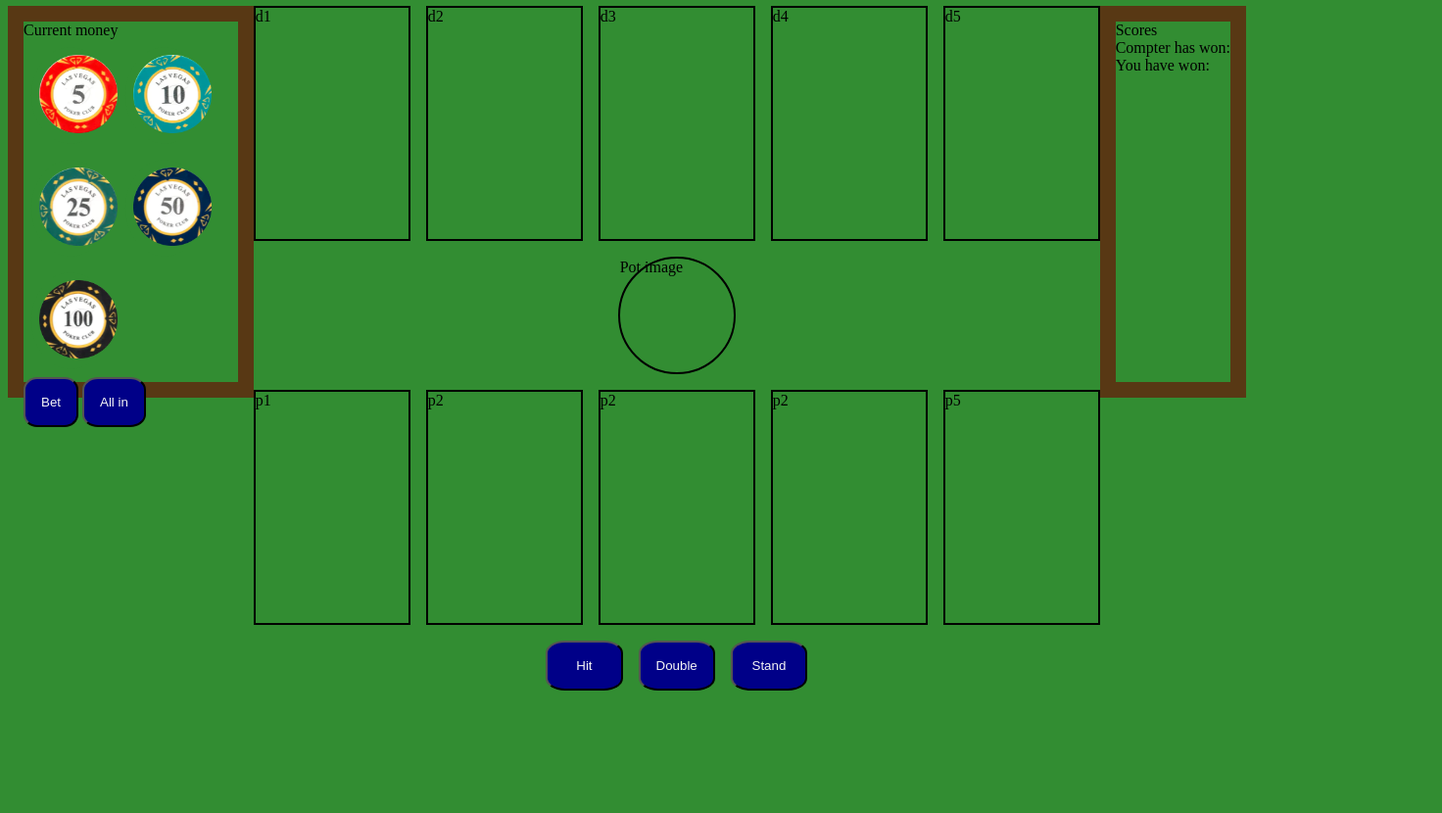
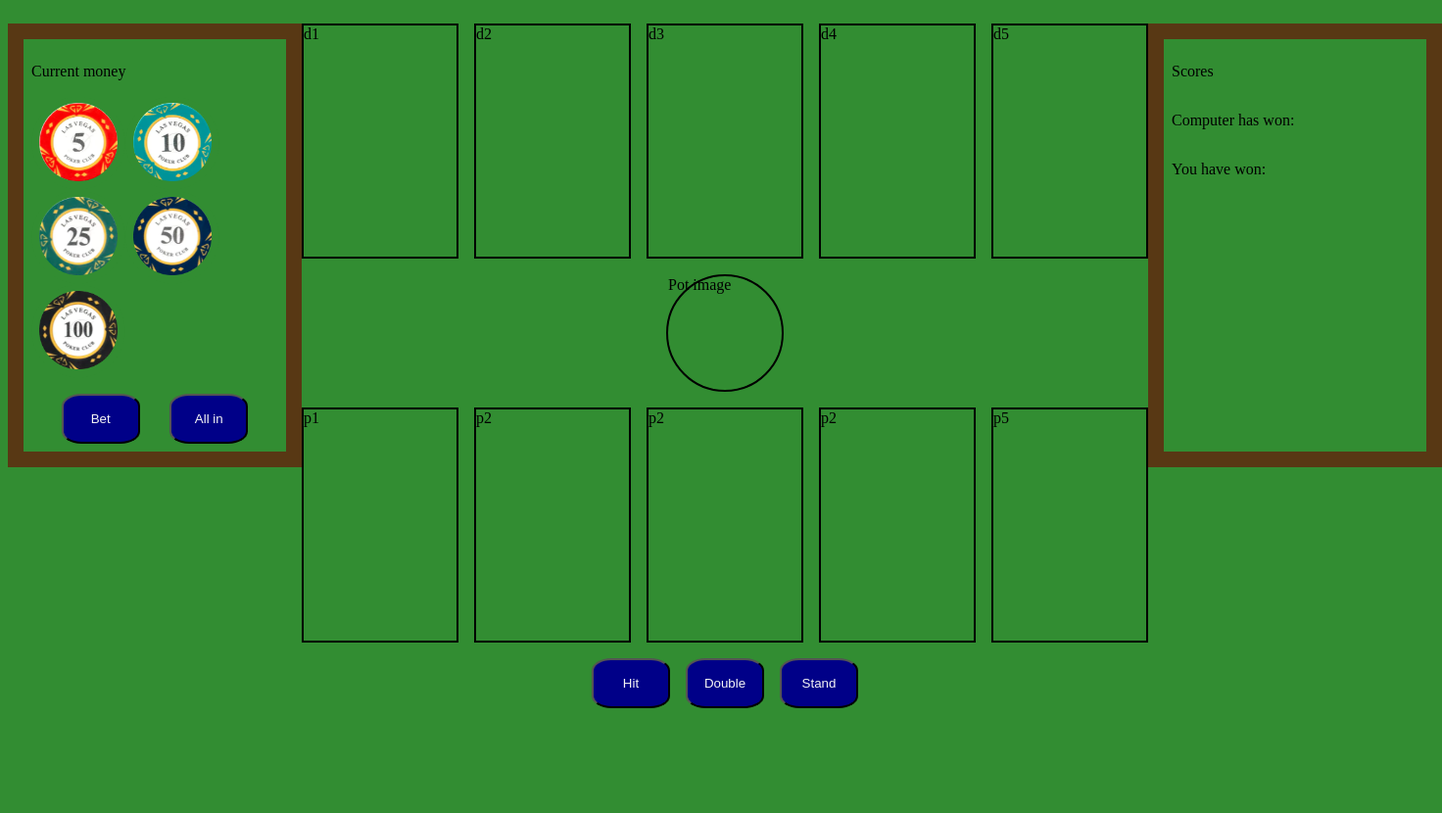
Before and after one commit to MegKM/Blackjack, a plain HTML site: page index.html in a window 1280 px wide. Shown: the part 84-914 px from the top of the page at 98% size, 1472 px wide, since content can reach past the window. Drawn offline with Linux system fonts and the light colour scheme.

Commit message:
Updates to CSS

```diff
--- a/css/style.css
+++ b/css/style.css
@@ -6,7 +6,8 @@
 
 body {
     display: grid;
-    grid-template-columns: 1fr, 2fr, 1fr;
+    grid-template-columns: 300px 1fr 300px;
+    grid-template-rows: 100px 1fr 1fr;
     background-color: rgb(50, 141, 50);
 }
 
@@ -19,6 +20,7 @@ h1 {
 
 #main-board {
     grid-column: 2;
+    grid-row: 2 / span 2;
     min-height: 100vh;
     margin: 0;
     display: flex;
@@ -27,21 +29,32 @@ h1 {
 }
 
 #left-board, #right-board {
-    height: 50vh;
+    display: grid;
+    align-content: start;
+    grid-row: 2;
     border: 2vmin solid rgb(88, 56, 20);
 }
 
 #left-board {
     grid-column: 1;
+    padding: 1vmin;
 }
 
 #right-board {
     grid-column: 3;
+    padding: 1vmin;
 }
 
 #chips {
     display: flex;
     flex-wrap: wrap;
+    padding-bottom: 2vmin;
+}
+
+#buttons-below-chips {
+    display: flex;
+    justify-content: space-evenly;
+    align-items: center;
 }
 
 #players-cards > div, #dealers-cards > div{
@@ -77,6 +90,7 @@ h1 {
     background-color: rgb(0, 0, 136);
     border-radius: 25%;
     color: whitesmoke;
+    min-width: 10vmin;
 }
 
 .gameplay-button:hover {
@@ -95,18 +109,20 @@ h1 {
 #chips > button {
     border-radius: 100%;
     background-color: rgb(50, 141, 50);
-    border: none;
-    width: 10vmin;
-    padding: 1vmin;
-    margin: 1vmin;
+    border: 1px solid rgb(50, 141, 50);
+    width: 12vmin;
+    height: 12vmin;
+}
+
+#chips > button:hover {
+    cursor: pointer;
+    box-shadow: 20px 20px 20px 30px #c3c3c3 inset;
 }
 
 img {
     height: 10vmin;
+    align-self: center;
 }
-
-
-
 
 
 
--- a/index.html
+++ b/index.html
@@ -10,7 +10,7 @@
 <body>
     <h1>Backjack</h1>
     <section id="left-board">
-        <div>Current money</div>
+        <p>Current money</p>
         <section id="chips">
             <button id="chip-value5"><img src="assets/chip5.png"></button>
             <button id="chip-value10"><img src="assets/chip10.png"></button>
@@ -18,8 +18,10 @@
             <button id="chip-value50"><img src="assets/chip50.png"></button>
             <button id="chip-value100"><img src="assets/chip100.png"></button>
         </section>
-        <button class="gameplay-button">Bet</button>
-        <button class="gameplay-button">All in</button>
+        <section id="buttons-below-chips">
+            <button class="gameplay-button">Bet</button>
+            <button class="gameplay-button">All in</button>
+        </section>
     </section>
 
     <section id="main-board">
@@ -46,9 +48,9 @@
     </section>
 
     <section id="right-board">
-        <div>Scores</div>
-        <div>Compter has won: </div>
-        <div>You have won: </div>
+        <p>Scores</p>
+        <p>Computer has won: </p>
+        <p>You have won: </p>
     </section>
 
 </body>
```
